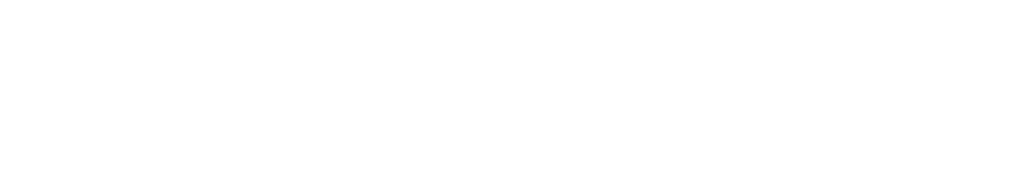
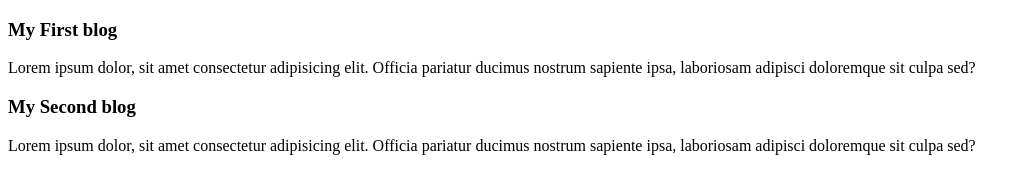
Before and after one commit to rukayya220/my-shelly-copp-repo, a plain HTML site: page index.html in a window 1280 px wide. Shown: the whole page, without its empty margins (0-1030 px from the left). Drawn offline with Linux system fonts and the light colour scheme.

Commit message:
first blog

```diff
--- a/index.html
+++ b/index.html
@@ -7,6 +7,13 @@
     <title>Sheldom cooper</title>
 </head>
 <body>
-
+    <div>
+        <h3> My First blog</h3>
+        <p>Lorem ipsum dolor, sit amet consectetur adipisicing elit. Officia pariatur ducimus nostrum sapiente ipsa, laboriosam adipisci doloremque sit culpa sed?</p>
+    </div>
+    <div>
+        <h3> My Second blog</h3>
+        <p>Lorem ipsum dolor, sit amet consectetur adipisicing elit. Officia pariatur ducimus nostrum sapiente ipsa, laboriosam adipisci doloremque sit culpa sed?</p>
+    </div>
 </body>
 </html>
```
